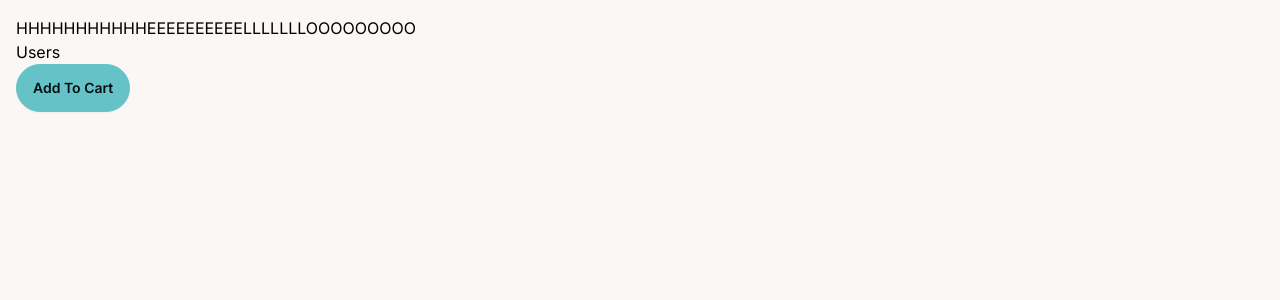
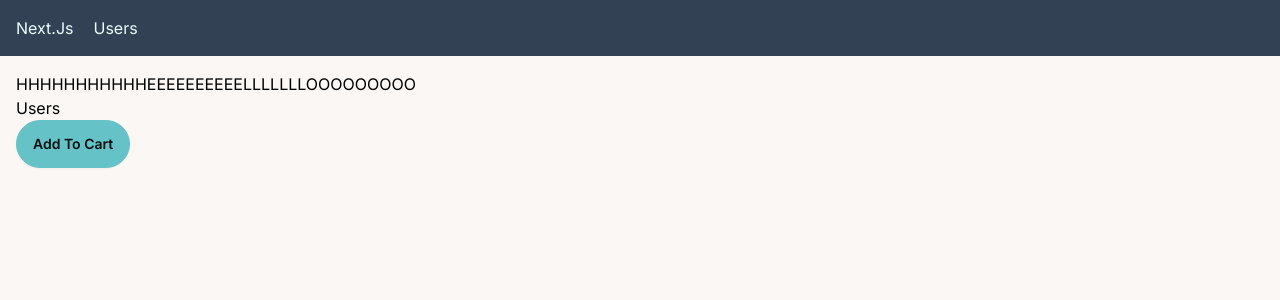
Before and after one commit to rajat0208/next-app, a Next.js app: page / in a window 1280 px wide. Shown: the top 300 px of the page. Built offline with nearby package versions, Linux system fonts and the light colour scheme.

Commit message:
navBar and some styling

```diff
--- a/app/globals.css
+++ b/app/globals.css
@@ -14,6 +14,5 @@
 
 body {
   color: rgb(var(--foreground-rgb));
-  padding: 1rem;
   color: black;
 }
--- a/app/layout.tsx
+++ b/app/layout.tsx
@@ -1,6 +1,7 @@
 import './globals.css'
 import type { Metadata } from 'next'
 import { Inter } from 'next/font/google'
+import NavBar from './navBar'
 
 const inter = Inter({ subsets: ['latin'] })
 
@@ -16,7 +17,10 @@
 }) {
   return (
     <html lang="en" data-theme="cupcake">
-      <body className={inter.className}>{children}</body>
+      <body className={inter.className}>
+        <NavBar/>
+        <main className='p-4'>{children}</main>
+       </body>
     </html>
   )
 }
--- /dev/null
+++ b/app/navBar.tsx
@@ -0,0 +1,13 @@
+import Link from 'next/link'
+import React from 'react'
+
+const navBar = () => {
+  return (
+    <div className='flex bg-slate-700 p-4 text-cyan-50' >
+        <Link href="/" className='mr-5'>Next.Js</Link>
+        <Link href="/users">Users</Link>
+    </div>
+  )
+}
+
+export default navBar
```
